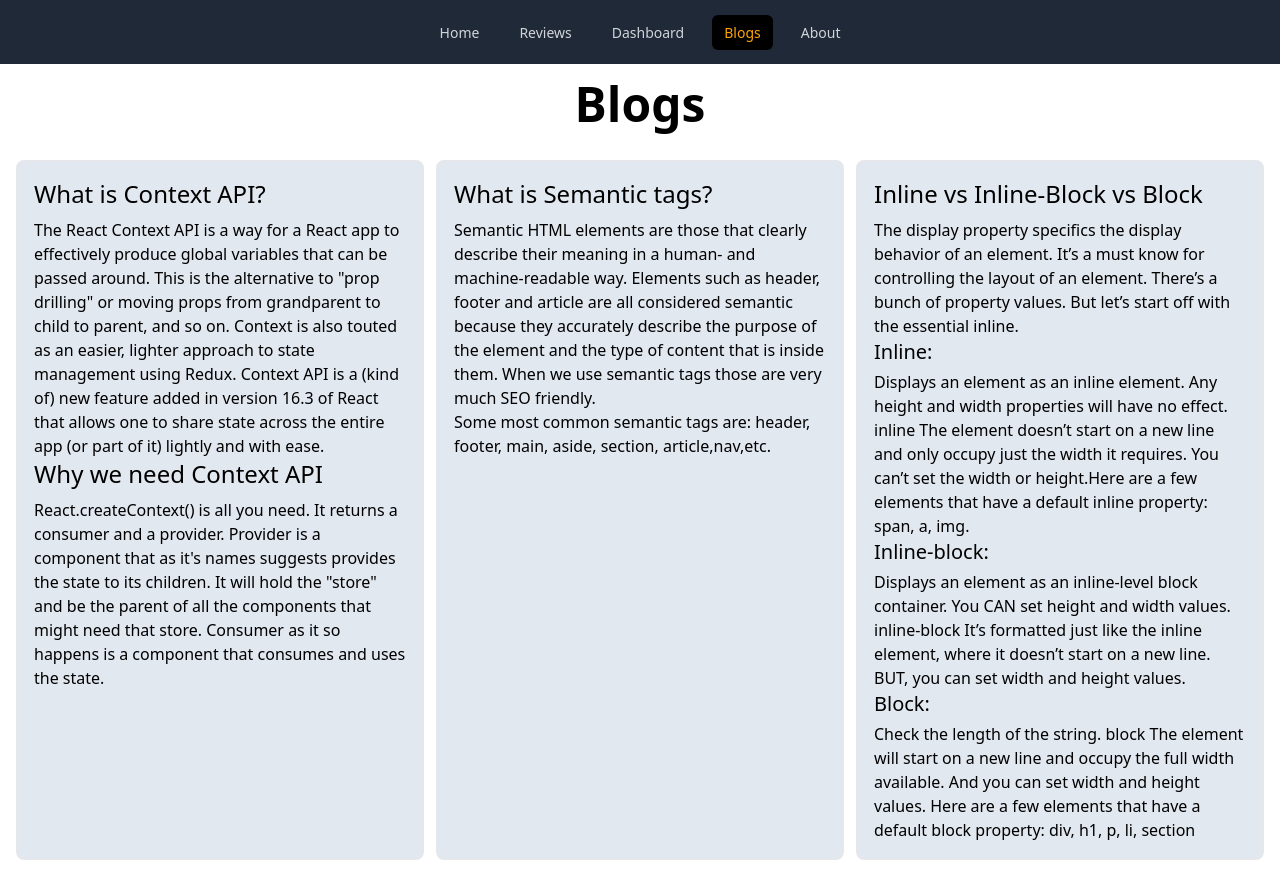
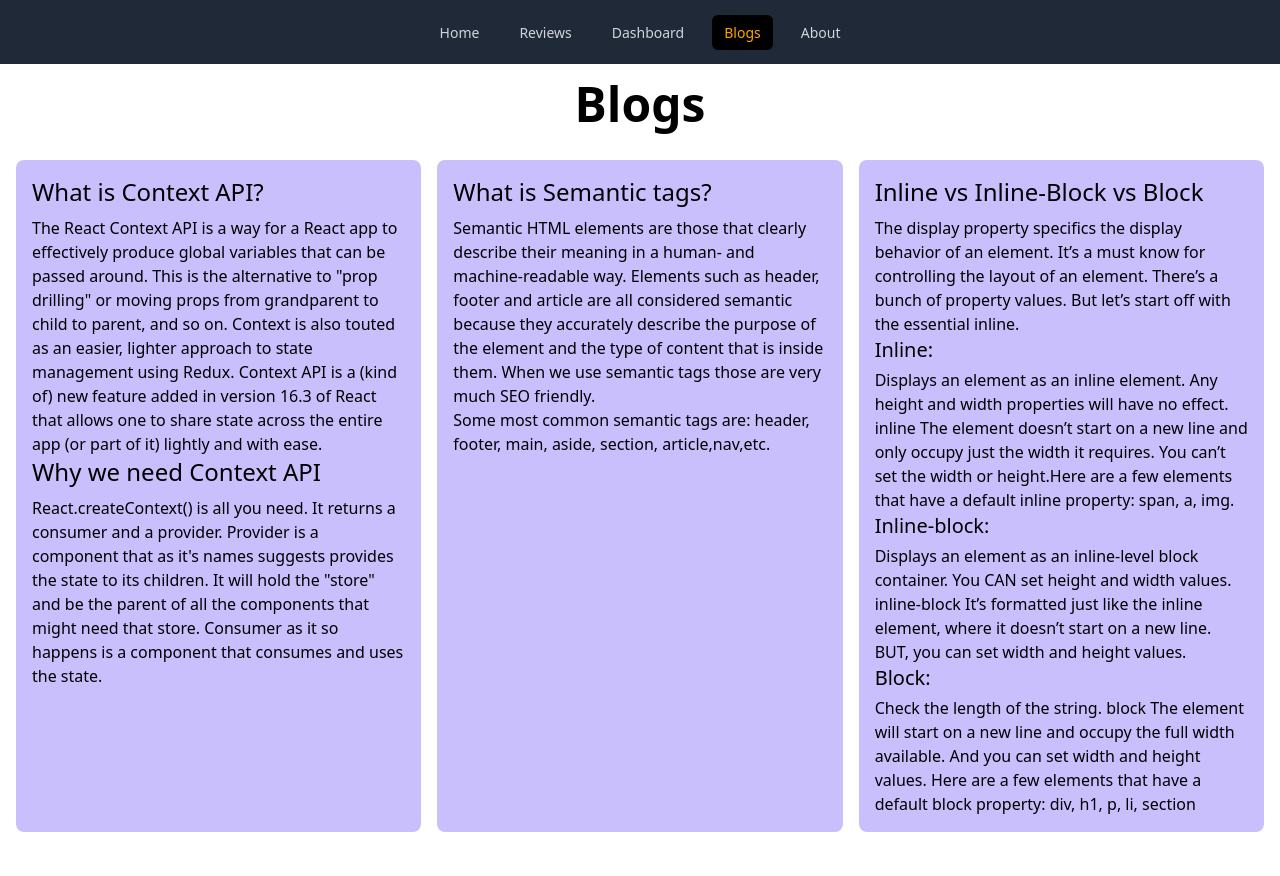
Before and after one commit to Md-RonyAhmed/product-reviews-website-react, a React (Create React App) app: page /blogs in a window 1280 px wide. After the commit the page ends 848 px from the top, so only its background shows below. Built offline with nearby package versions, Linux system fonts and the light colour scheme.

Commit message:
Blogs style updated

```diff
--- a/src/components/Blogs/Blogs.jsx
+++ b/src/components/Blogs/Blogs.jsx
@@ -6,8 +6,8 @@ const Blogs = () => {
     <div>
       <Header></Header>
       <h1 className="text-5xl font-bold text-center my-4">Blogs</h1>
-      <div className="grid grid-cols-3 gap-3 p-4">
-        <div className="border-2 rounded-lg bg-slate-200 p-4 hover:shadow-xl">
+      <div className="grid grid-cols-3 gap-4 p-4">
+        <div className="rounded-lg bg-purple-300 p-4 hover:shadow-2xl">
           <h1 className="text-2xl mb-2">What is Context API?</h1>
           <p>
             The React Context API is a way for a React app to effectively
@@ -29,7 +29,7 @@ const Blogs = () => {
             state.
           </p>
         </div>
-        <div className="border-2 rounded-lg bg-slate-200 p-4 hover:shadow-xl">
+        <div className="rounded-lg bg-purple-300 p-4 hover:shadow-2xl">
           <h1 className="text-2xl mb-2">What is Semantic tags?</h1>
           <p>
             Semantic HTML elements are those that clearly describe their meaning
@@ -44,7 +44,7 @@ const Blogs = () => {
             section, article,nav,etc.
           </p>
         </div>
-        <div className="border-2 rounded-lg bg-slate-200 p-4 hover:shadow-xl">
+        <div className="rounded-lg bg-purple-300 p-4 hover:shadow-2xl">
           <h1 className="text-2xl mb-2">Inline vs Inline-Block vs Block</h1>
           <p>
             The display property specifics the display behavior of an element.
```
